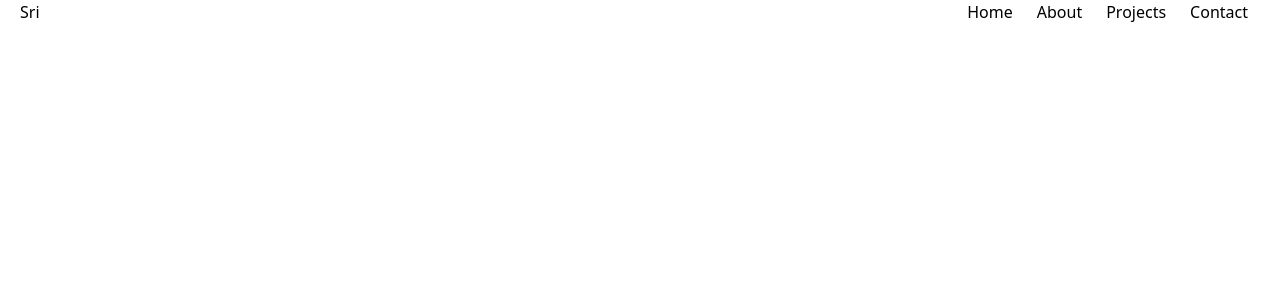
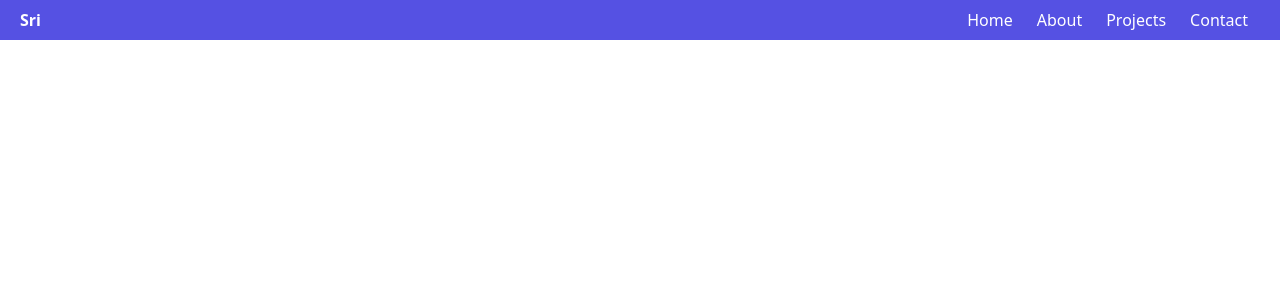
Before and after one commit to mihosri/portfolio2, a React (Create React App) app: page / in a window 1280 px wide. Shown: the top 300 px of the page. Built offline with nearby package versions, Linux system fonts and the light colour scheme.

Commit message:
styling for header

```diff
--- a/src/App.css
+++ b/src/App.css
@@ -5,3 +5,7 @@
 header ul li {
     @apply px-3
 }
+
+.bg-primary{
+    background: rgb(85, 81, 227)
+}
--- a/src/components/Header.js
+++ b/src/components/Header.js
@@ -1,7 +1,9 @@
 export default function Header() {
   return (
-    <header className="flex justify-between px-5">
-      <a href="#">Sri</a>
+    <header className="flex justify-between px-5 py-2 bg-primary text-white">
+      <a className="font-bold" href="#">
+        Sri
+      </a>
       <ul className="flex">
         <li>
           <a href="#">Home</a>
```
